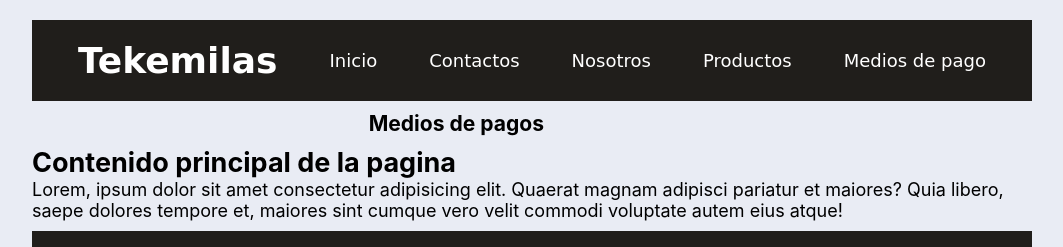
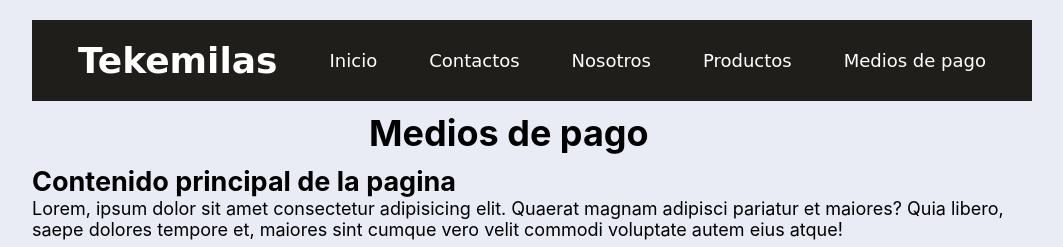
Before and after one commit to JuanCequeira/tekemilas-primer-repositorio, a plain HTML site: page pages/pagos.html in a window 1280 px wide. Shown: the top 247 px of the page, without its empty margins (108-1171 px from the left). Drawn offline with nearby package versions, Linux system fonts and the light colour scheme; a web font is replaced by a local one.

Commit message:
cambios en mis paginas de html

```diff
--- a/pages/pagos.html
+++ b/pages/pagos.html
@@ -21,11 +21,8 @@
             <a href="../pages/productos.html">Productos</a>
             <a href="../pages/pagos.html">Medios de pago</a>
         </header>
-        <!--<h1 class="tituloNosotros animate__animated animate__backInLeft"> Medios de pago</h1>-->
 
-        <nav class="navPagos">
-            <h3>Medios de pagos</h3>
-        </nav>
+        <h1 class="navPagos animate__animated animate__backInLeft"> Medios de pago</h1>
 
         <div class="mainPagos">
             <h2>Contenido principal de la pagina</h2>
```
Also changed, not shown: css/estilos.css (+0 -31 lines), pages/productos.html (+1 -3 lines).
